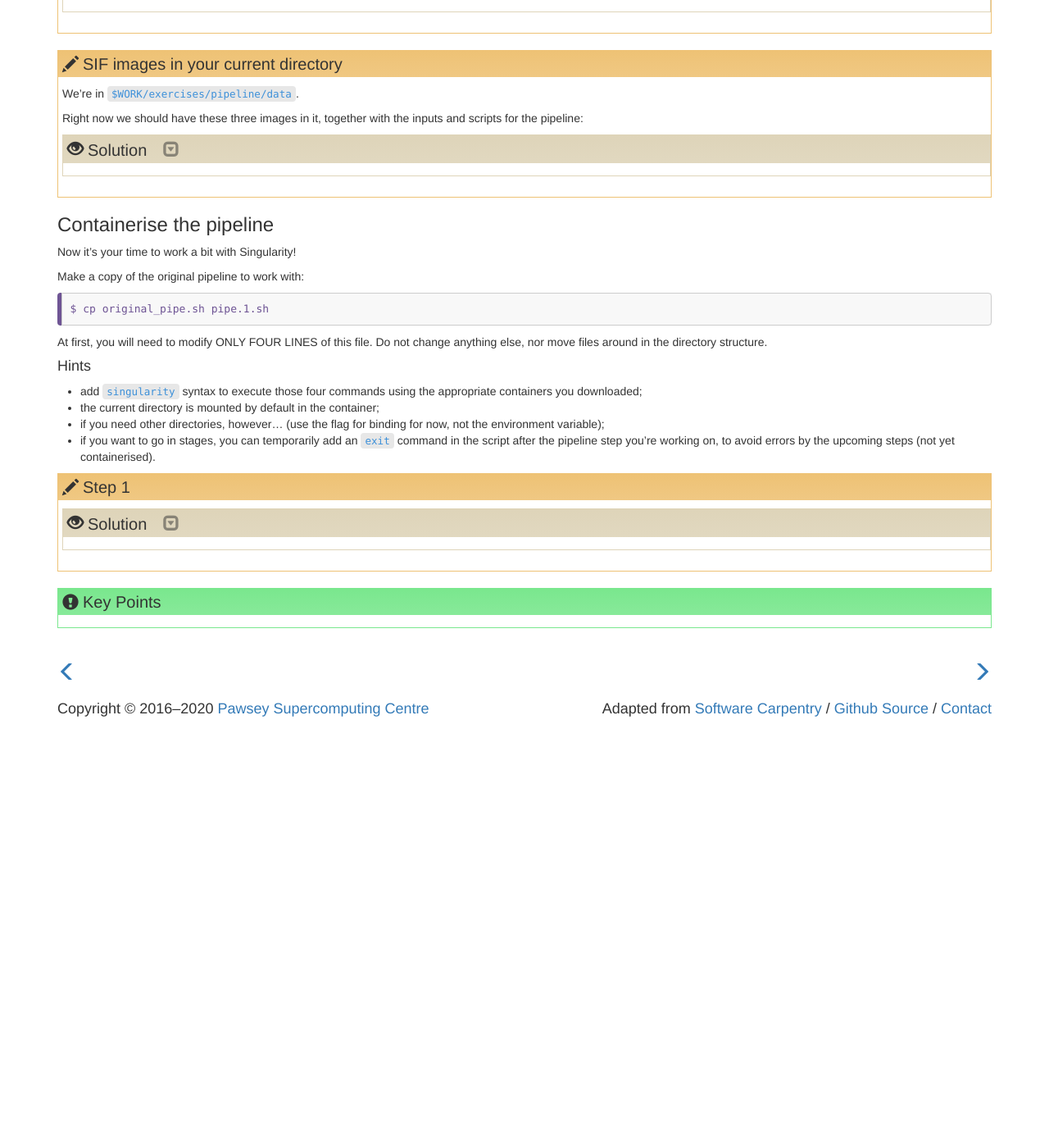
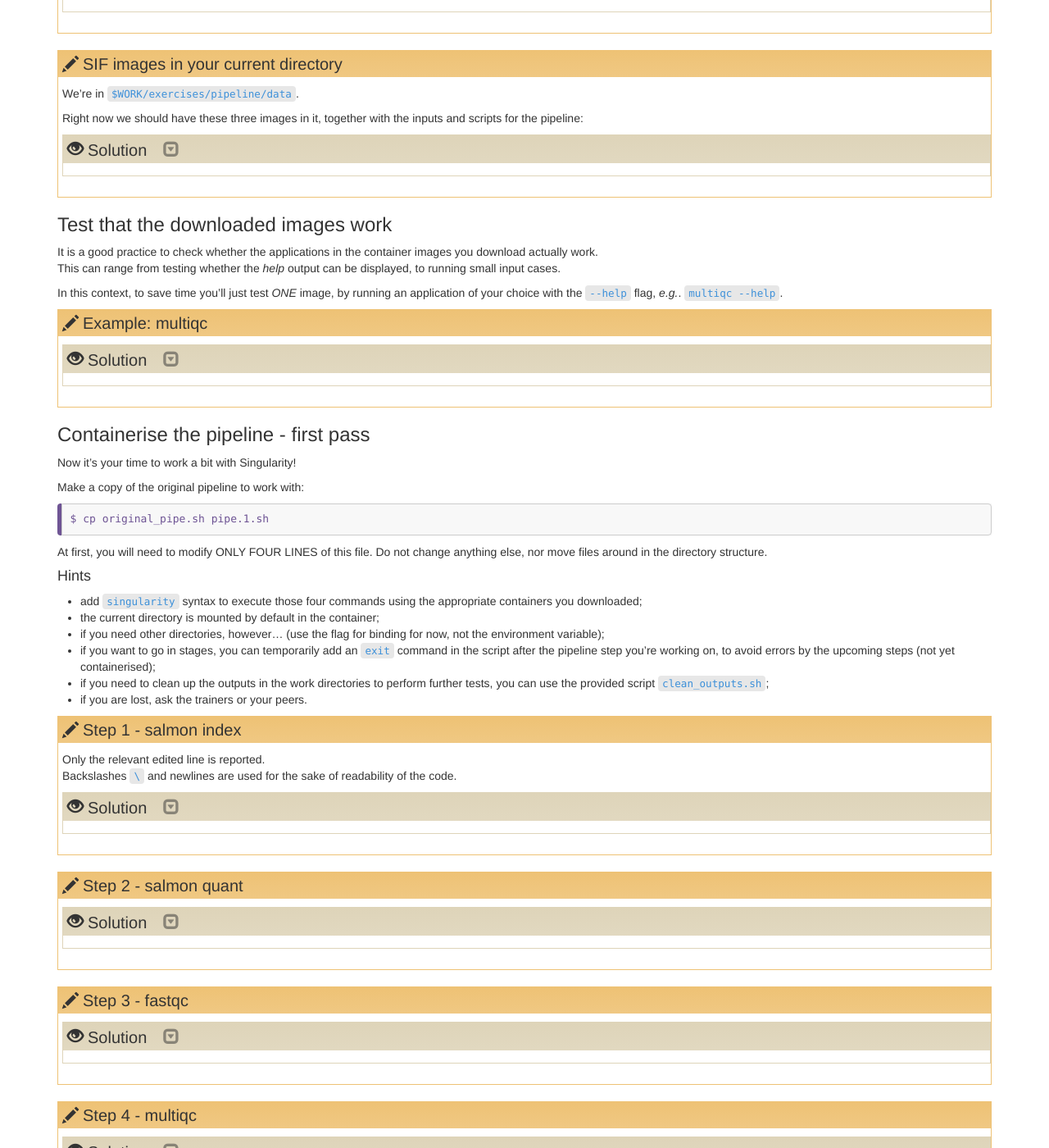
Before and after one commit to PawseySC/containers-bioinformatics-workshop, a Jekyll site: the page built from _episodes/3.pipeline.md, in a window 1280 px wide and 1400 px high, scrolled down 3122 px. Shown: the whole window at 82% size. Built offline with Jekyll 4.4.1, drawn with Linux system fonts in a browser that asks for light colours; before the commit the page ends 4007 px from its top, so only the background shows below that; some of the changed text lies outside the part shown.

Commit message:
s1: pipeline 1st pass

````diff
--- a/_episodes/3.pipeline.md
+++ b/_episodes/3.pipeline.md
@@ -201,7 +201,26 @@ Our first task is to look for container images for this task.  Let's start with
 {: .challenge}
 
 
-### Containerise the pipeline
+### Test that the downloaded images work
+
+It is a good practice to check whether the applications in the container images you download actually work.
+This can range from testing whether the *help* output can be displayed, to running small input cases.
+
+In this context, to save time you'll just test *ONE* image, by running an application of your choice with the `--help` flag, *e.g.*. `multiqc --help`.
+
+> ## Example: multiqc
+>
+> > ## Solution
+> >
+> > ```
+> > $ singularity exec ./multiqc_1.9--pyh9f0ad1d_0.sif multiqc --help
+> > ```
+> > {: .bash}
+> {: .solution}
+{: .challenge}
+
+
+### Containerise the pipeline - first pass
 
 Now it's your time to work a bit with Singularity!
 
@@ -218,18 +237,99 @@ At first, you will need to modify ONLY FOUR LINES of this file.  Do not change a
 * add `singularity` syntax to execute those four commands using the appropriate containers you downloaded;
 * the current directory is mounted by default in the container;
 * if you need other directories, however... (use the flag for binding for now, not the environment variable);
-* if you want to go in stages, you can temporarily add an `exit` command in the script after the pipeline step you're working on, to avoid errors by the upcoming steps (not yet containerised).
+* if you want to go in stages, you can temporarily add an `exit` command in the script after the pipeline step you're working on, to avoid errors by the upcoming steps (not yet containerised);
+* if you need to clean up the outputs in the work directories to perform further tests, you can use the provided script `clean_outputs.sh`;
+* if you are lost, ask the trainers or your peers.
 
 
-> ## Step 1
+> ## Step 1 - salmon index
+>
+> Only the relevant edited line is reported.
+> Backslashes `\` and newlines are used for the sake of readability of the code.
 >
 > > ## Solution
 > >
 > > ```
 > > singularity exec \
-> >   docker://quay.io/biocontainers/salmon:1.2.1--hf69c8f4_0 \
+> >   ../data/salmon_1.2.1--hf69c8f4_0.sif \
 > >   salmon index -t ggal_1_48850000_49020000.Ggal71.500bpflank.fa -i out_index &>log_index
 > > ```
 > > {: .source}
 > {: .solution}
 {: .challenge}
+
+
+> ## Step 2 - salmon quant
+>
+> > ## Solution
+> >
+> > ```
+> > singularity exec \
+> >   -B ../reference \
+> >   ./salmon_1.2.1--hf69c8f4_0.sif \
+> >   salmon quant --libType=U -i ../reference/out_index -1 ggal_gut_1.fq -2 ggal_gut_2.fq -o ggal_gut &>log_quant
+> > ```
+> > {: .source}
+> {: .solution}
+{: .challenge}
+
+
+> ## Step 3 - fastqc
+>
+> > ## Solution
+> >
+> > ```
+> > singularity exec \
+> >   ./fastqc_0.11.9--0.sif \
+> >   fastqc -o out_fastqc -f fastq -q ggal_gut_1.fq ggal_gut_2.fq &>log_fq
+> > ```
+> > {: .source}
+> {: .solution}
+{: .challenge}
+
+
+> ## Step 4 - multiqc
+>
+> > ## Solution
+> >
+> > ```
+> > singularity exec \
+> >   -B .. \
+> >   ../multiqc_1.9--pyh9f0ad1d_0.sif \
+> >   multiqc -v . &>../log_mq
+> > ```
+> > {: .source}
+> {: .solution}
+{: .challenge}
+
+
+Whenever you're happy with your updated pipeline script, run it:
+
+```
+$ ./pipe.1.sh
+```
+{: .bash}
+
+It should take under a minute.  If it runs to completion, among others you should have the output file `out_multiqc/multiqc_report.html `, about 1.2 MB in size:
+
+```
+$ ls -lh out_multiqc/multiqc_report.html
+```
+{: .bash}
+
+```
+-rw-r--r-- 1 ubuntu ubuntu 1.2M Jun  8 13:01 out_multiqc/multiqc_report.html
+```
+{: .output}
+
+
+### Containerise the pipeline - second pass
+
+Now, let's build from this first successful iteration of a containerised pipeline.
+
+We're going to edit it by making wider use of environment variables.
+This will make the script tidier and more readable; some features might even pop up, that were not evident at first.
+
+#### Tasks
+
+*
````
Also changed, not shown: 1 other file.
